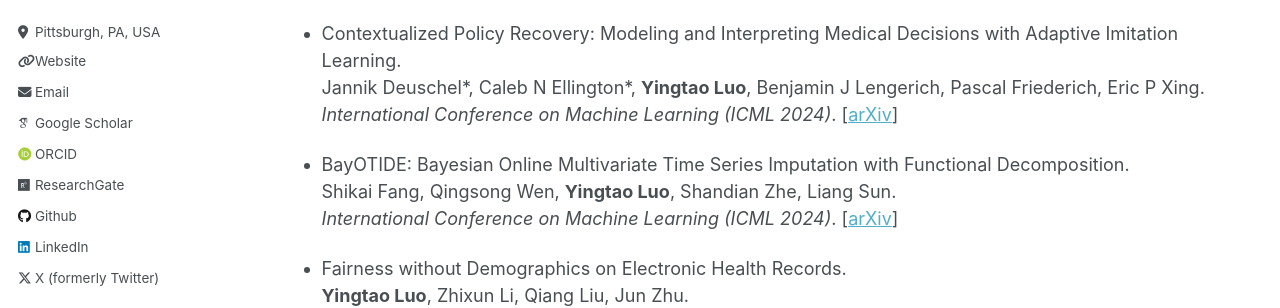
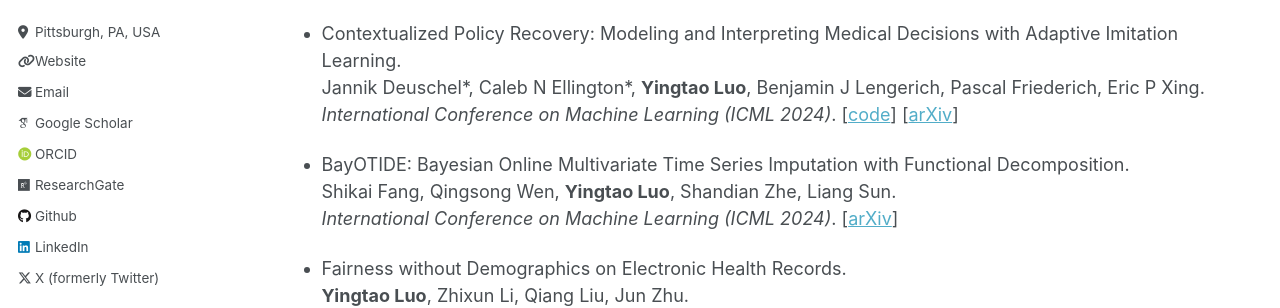
Before and after one commit to yingtaoluo/yingtaoluo.github.io, a Jekyll site: the page built from _pages/publications.md, in a window 1280 px wide and 900 px high. Shown: the part 388-696 px from the top of the window. Built offline with Jekyll 4.4.1, drawn with Linux system fonts in a browser that asks for light colours; some web fonts are replaced.

Commit message:
Update publications.md

```diff
--- a/_pages/publications.md
+++ b/_pages/publications.md
@@ -24,7 +24,7 @@ __Yingtao Luo__, Rema Padman, Reza Skandari, Arman Kilic.
 
 * Contextualized Policy Recovery: Modeling and Interpreting Medical Decisions with Adaptive Imitation Learning.
 Jannik Deuschel\*, Caleb N Ellington\*, __Yingtao Luo__, Benjamin J Lengerich, Pascal Friederich, Eric P Xing.
-*International Conference on Machine Learning (ICML 2024)*. [[arXiv](https://arxiv.org/pdf/2310.07918.pdf)]
+*International Conference on Machine Learning (ICML 2024)*. [[code](https://github.com/JADEUSC/contextualized_policy_recovery)] [[arXiv](https://arxiv.org/pdf/2310.07918.pdf)]
 
 * BayOTIDE: Bayesian Online Multivariate Time Series Imputation with Functional Decomposition.
 Shikai Fang, Qingsong Wen, __Yingtao Luo__, Shandian Zhe, Liang Sun.
```
